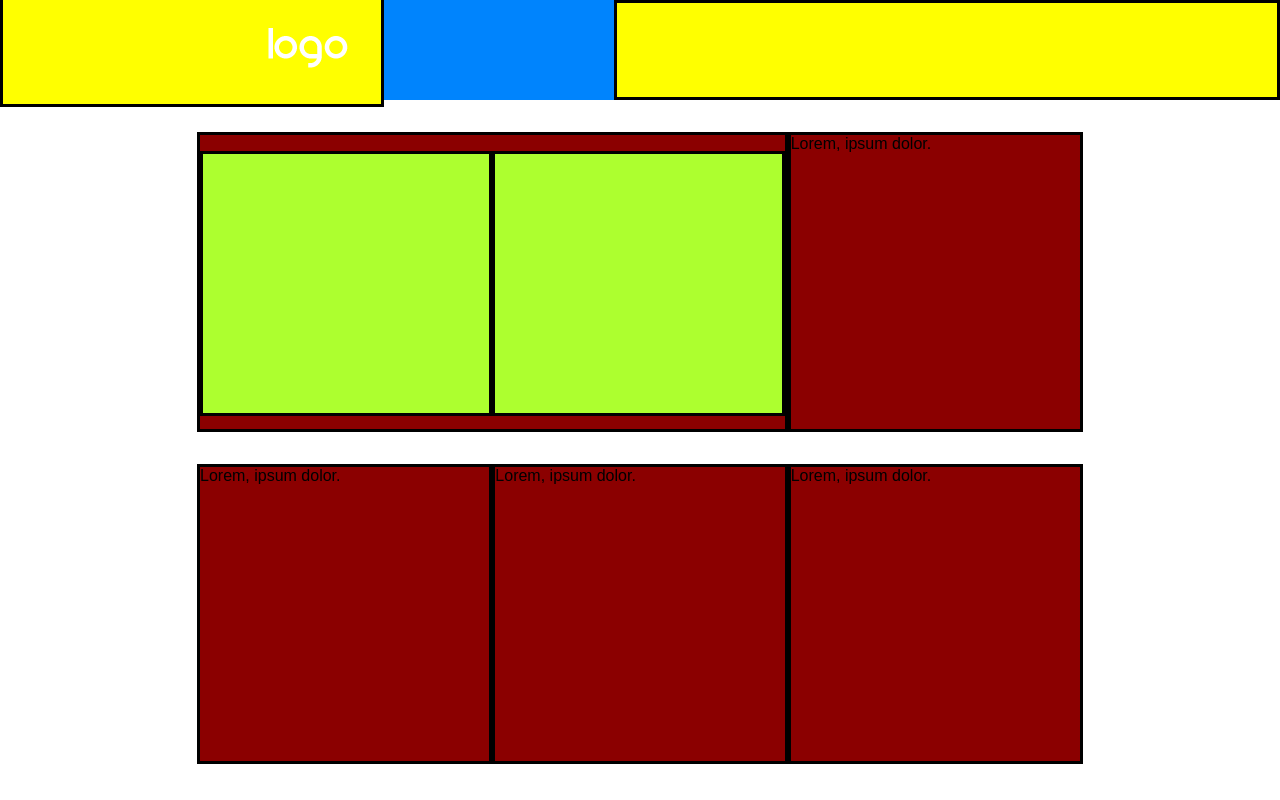
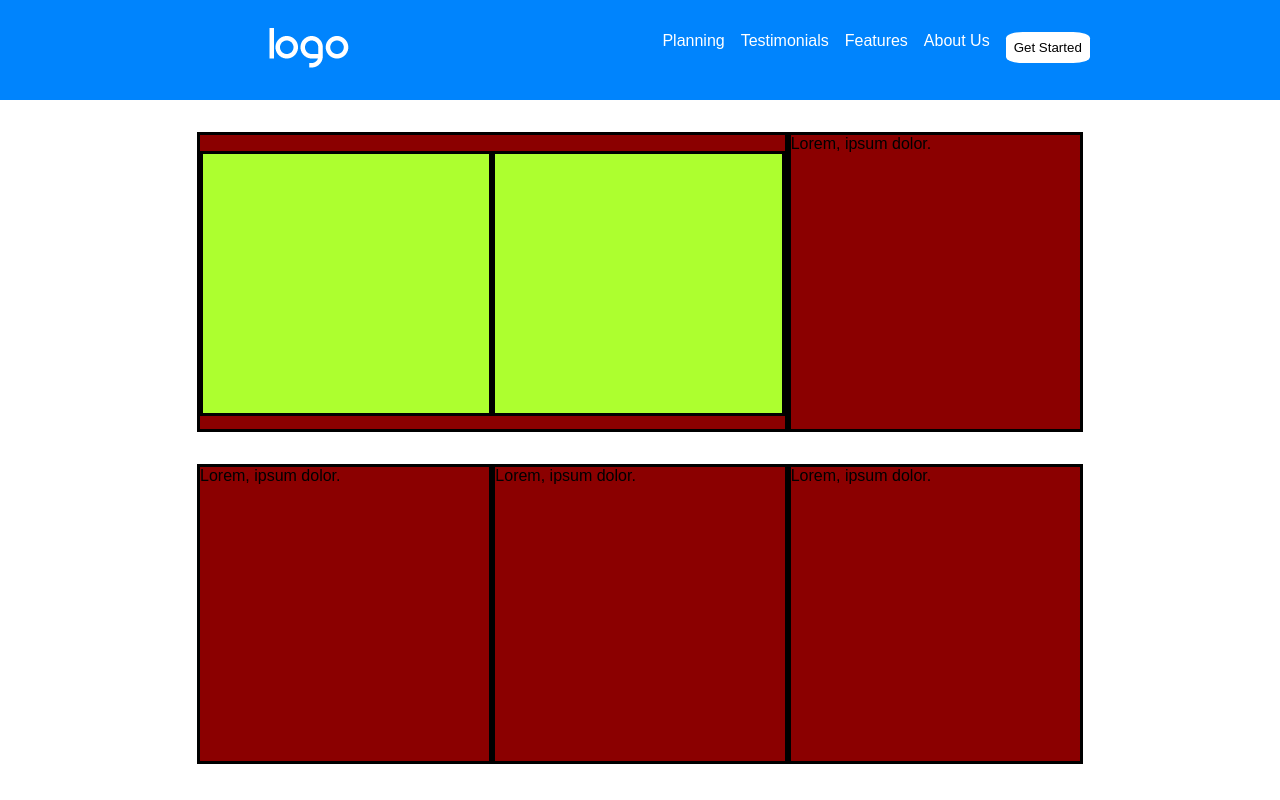
Before and after one commit to TommasoBernardo/htmlcss-responsive-layout, a plain HTML site: page index.html in a window 1280 px wide. Shown: the top 800 px of the page. Drawn offline with Linux system fonts and the light colour scheme.

Commit message:
update header

```diff
--- a/style.css
+++ b/style.css
@@ -261,15 +261,11 @@ section#piè{
 
     header div{
         width: 30%;
-        background-color: yellow;
-        border: solid black;
     }
 
     header nav{
         height: 100%;
         width: 52%;
-        background-color: yellow;
-        border: solid black;
     }
 
     header img{
@@ -283,8 +279,26 @@ section#piè{
 
 
     header nav ul{
-    list-style: none;
+    list-style-type: none;
+    display: inline-flex;
+    padding-left: 2rem;
     }
+
+    header nav ul li{
+        padding-left: 1rem;
+        padding-top: 2rem;
+        color: white;
+    }
+
+    header nav ul li button{
+        background-color: white;
+        color: black;
+        border-radius: 20%;
+        padding: .5rem;
+        border: none;
+
+    }
+
 
     .container{
         width: 950px;
```
